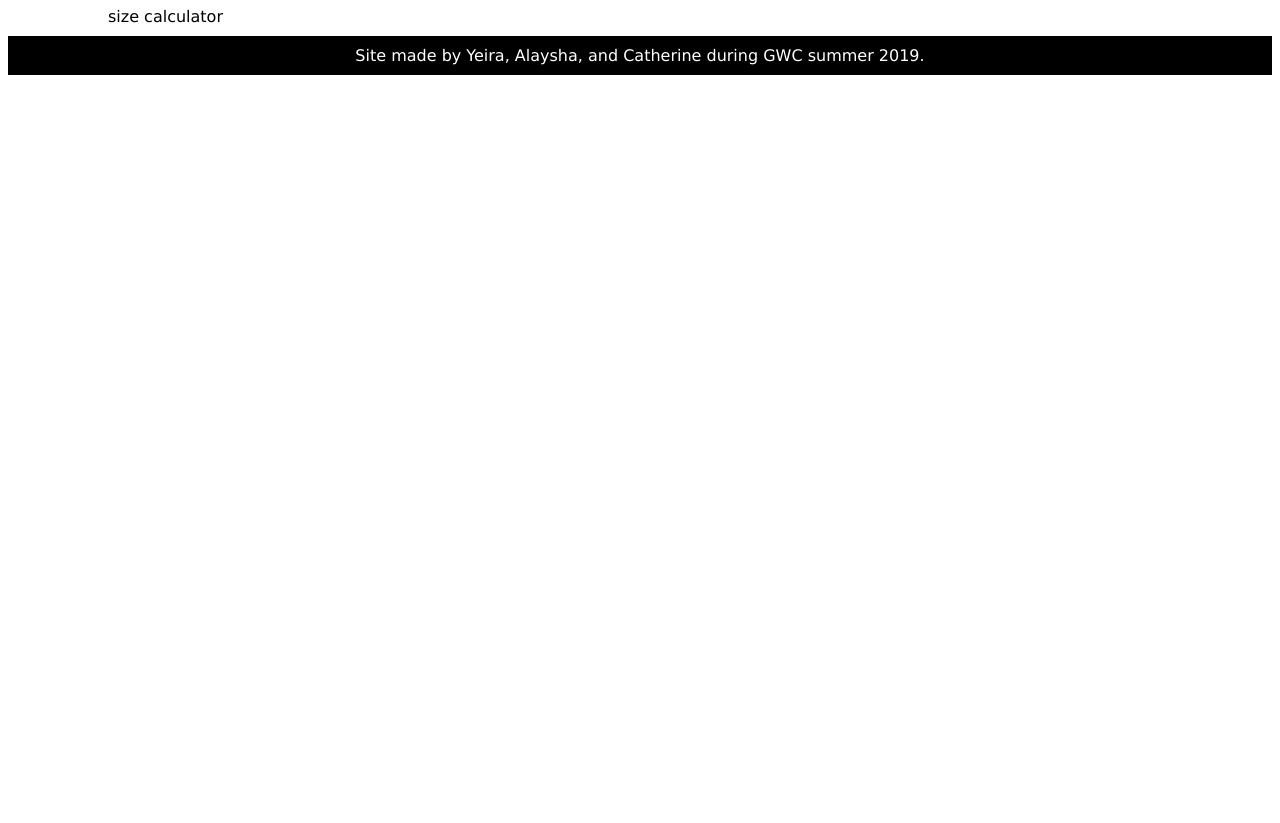
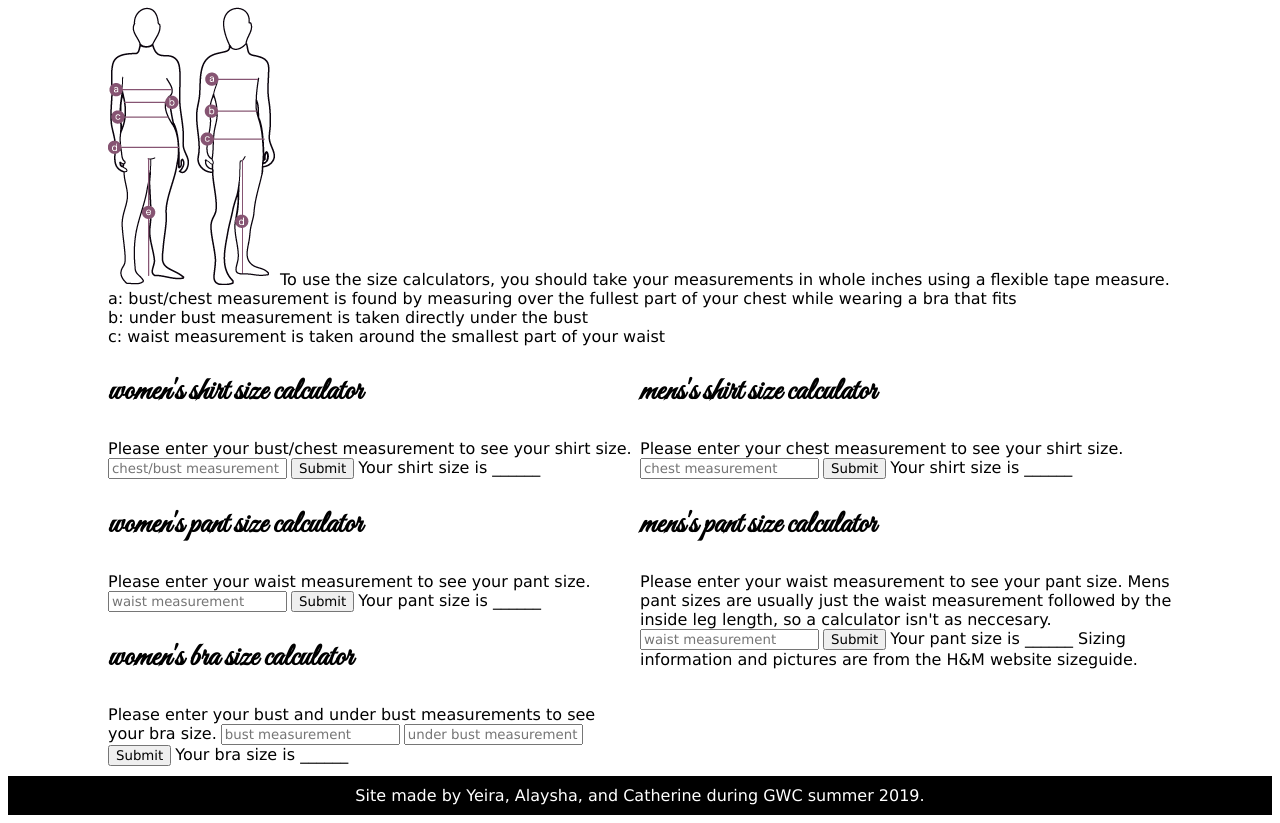
Before and after one commit to cattio/cattio.github.io, a plain HTML site: page size1.html in a window 1280 px wide. Shown: the part 246-1069 px from the top of the page. Before the commit the page ends 800 px from the top, so only its background shows below. Drawn offline with Linux system fonts and the light colour scheme.

Commit message:
Update size1.html

```diff
--- a/size1.html
+++ b/size1.html
@@ -15,8 +15,58 @@
     <a href="https://cattio.github.io/size1">clothing size calculator</a>
     <a href="https://cattio.github.io/stores1">store options</a>
   </div>
-  <div id="main">
-  <p> size calculator </p>
+<div class="row" id="main">
+    <img src="figure.png"> <img src="manss.png">
+    <p>To use the size calculators, you should take your measurements
+      in whole inches using a flexible tape measure.
+      <br> a: bust/chest measurement is found by measuring
+      over the fullest part of your chest while wearing a bra that fits
+      <br> b: under bust measurement is taken directly under the bust
+      <br> c: waist measurement is taken around the smallest part of your waist
+  <div class="column">
+    <!-- Womens shirt size calculator -->
+      <h2> Women's shirt size calculator </h2>
+      <p>Please enter your bust/chest measurement to see your shirt size.</p>
+      <input id="wchest" placeholder="chest/bust measurement">
+      <button type="button" onclick="wchest_function()">Submit</button>
+      <p id="wchest_size">Your shirt size is ______ </p>
+
+    <!-- Womens pant size calculator -->
+      <h2> Women's pant size calculator</h2>
+      <p>Please enter your waist measurement to see your pant size.</p>
+      <input id="wwaist" placeholder="waist measurement">
+      <button type="button" onclick="wwaist_function()">Submit</button>
+      <p id="wwaist_size">Your pant size is ______ </p>
+
+      <!-- Womens bra size calculator -->
+        <h2> Women's bra size calculator </h2>
+        <p>Please enter your bust and under bust measurements to see <br>
+        your bra size.</p>
+        <input id="wbust" placeholder="bust measurement">
+        <input id="wunder_bust" placeholder="under bust measurement">
+        <button type="button" onclick="wbra_function()">Submit</button>
+        <p id="wbra_size">Your bra size is ______ </p>
+
+  </div>
+
+  <div class="column">
+    <!-- Mens shirt size calculator -->
+    <h2> Mens's shirt size calculator </h2>
+    <p>Please enter your chest measurement to see your shirt size.</p>
+    <input id="mchest" placeholder="chest measurement">
+    <button type="button" onclick="mchest_function()">Submit</button>
+    <p id="mchest_size" >Your shirt size is ______ </p>
+
+    <!-- Mens pant size calculator -->
+    <h2> Mens's pant size calculator </h2>
+    <p>Please enter your waist measurement to see your pant size.
+    Mens pant sizes are usually just the waist measurement followed
+    by the inside leg length, so a calculator isn't as neccesary.</p>
+    <input id="mwaist" placeholder="waist measurement">
+    <button type="button" onclick="mwaist_function()">Submit</button>
+    <p id="mwaist_size" class="inline" >Your pant size is ______ </p>
+    <p> Sizing information and pictures are from the H&M website sizeguide. </p>
+  </div>
 
   </div>
   <div id="footer">
```
